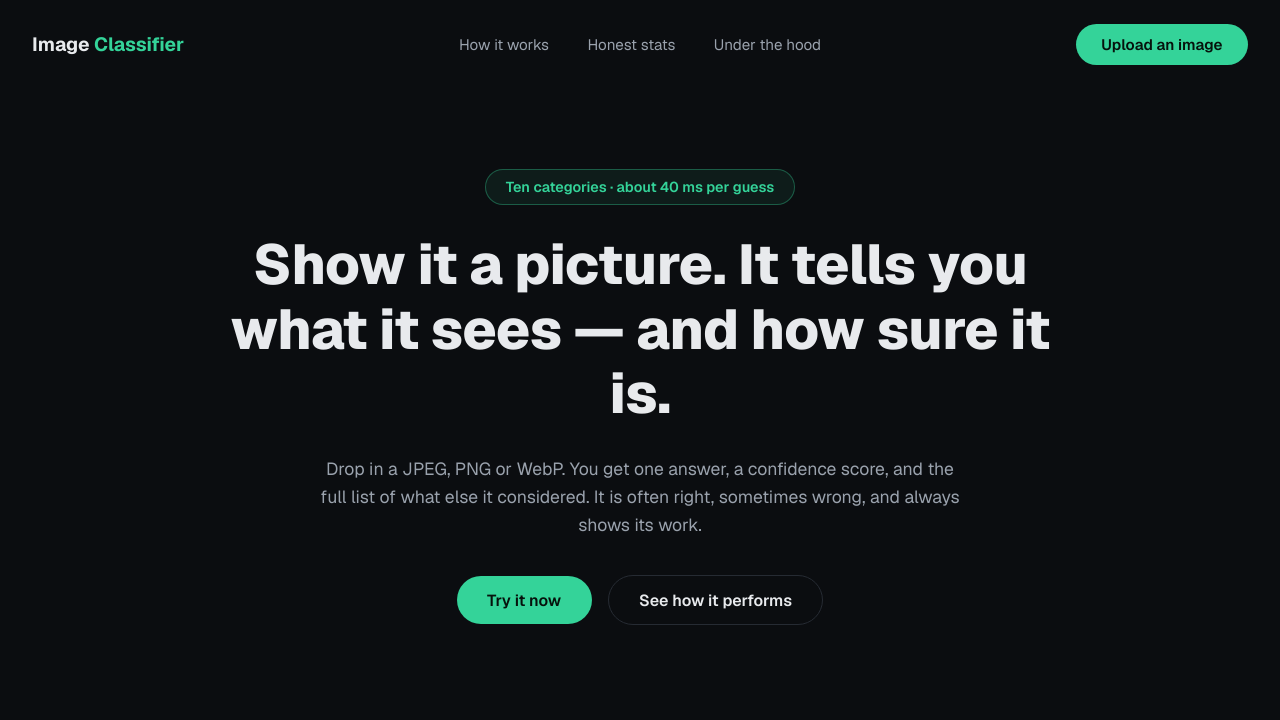
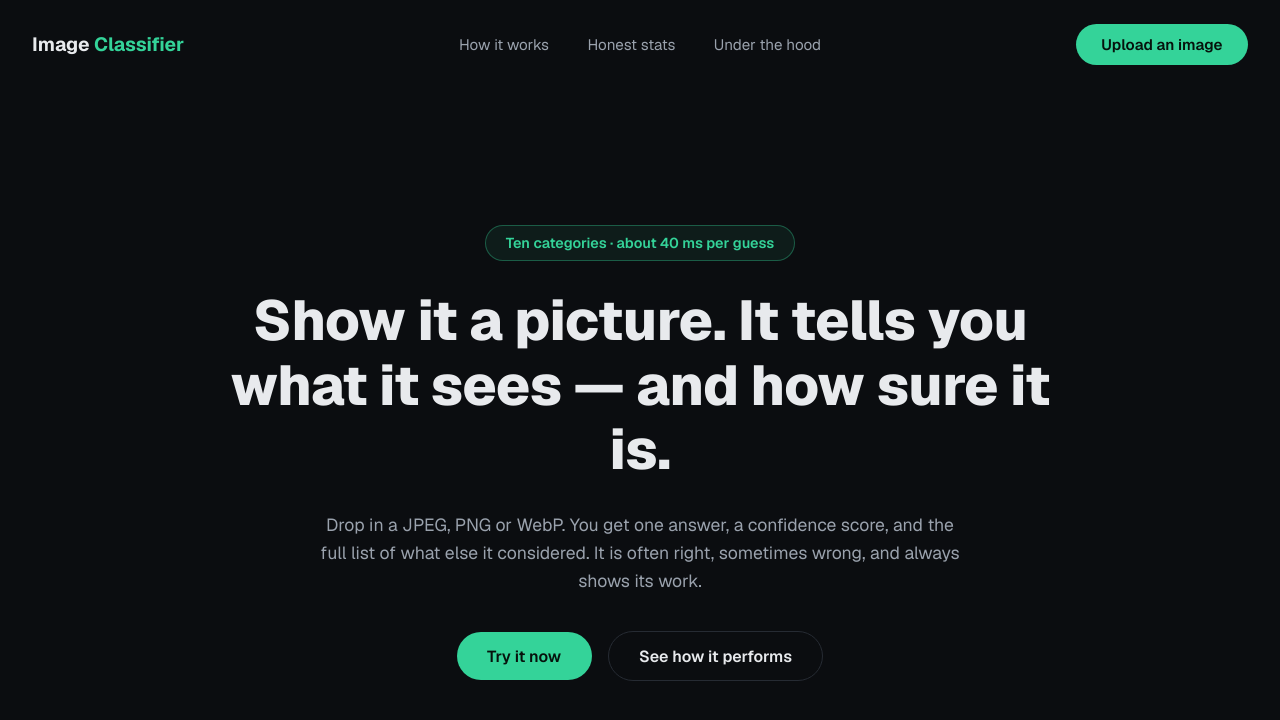
Before and after one commit to IshakAbdiazizHussen/Ai-image-classifer-, a Next.js app in the folder frontend/: page / in a window 1280 px wide. Shown: the top 720 px of the page. Built offline with nearby package versions, Linux system fonts and the light colour scheme.

Commit message:
clear hero section

```diff
--- a/frontend/app/globals.css
+++ b/frontend/app/globals.css
@@ -318,7 +318,7 @@ button:disabled {
 .hero {
   max-width: 900px;
   margin: 0 auto;
-  padding: 5rem 2rem 6rem;
+  padding: 8.5rem 2rem 6rem;
   text-align: center;
   display: flex;
   flex-direction: column;
```
